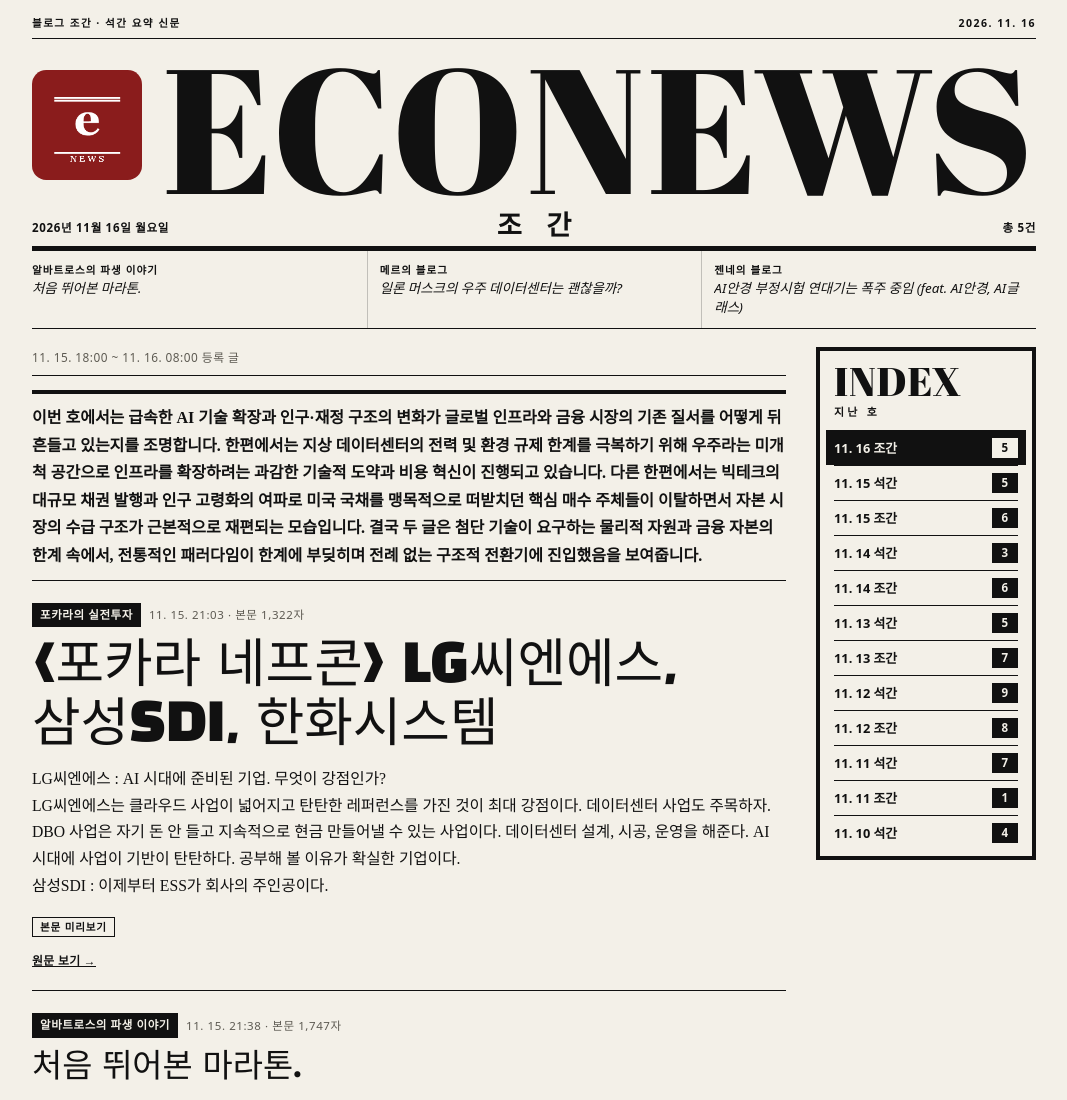
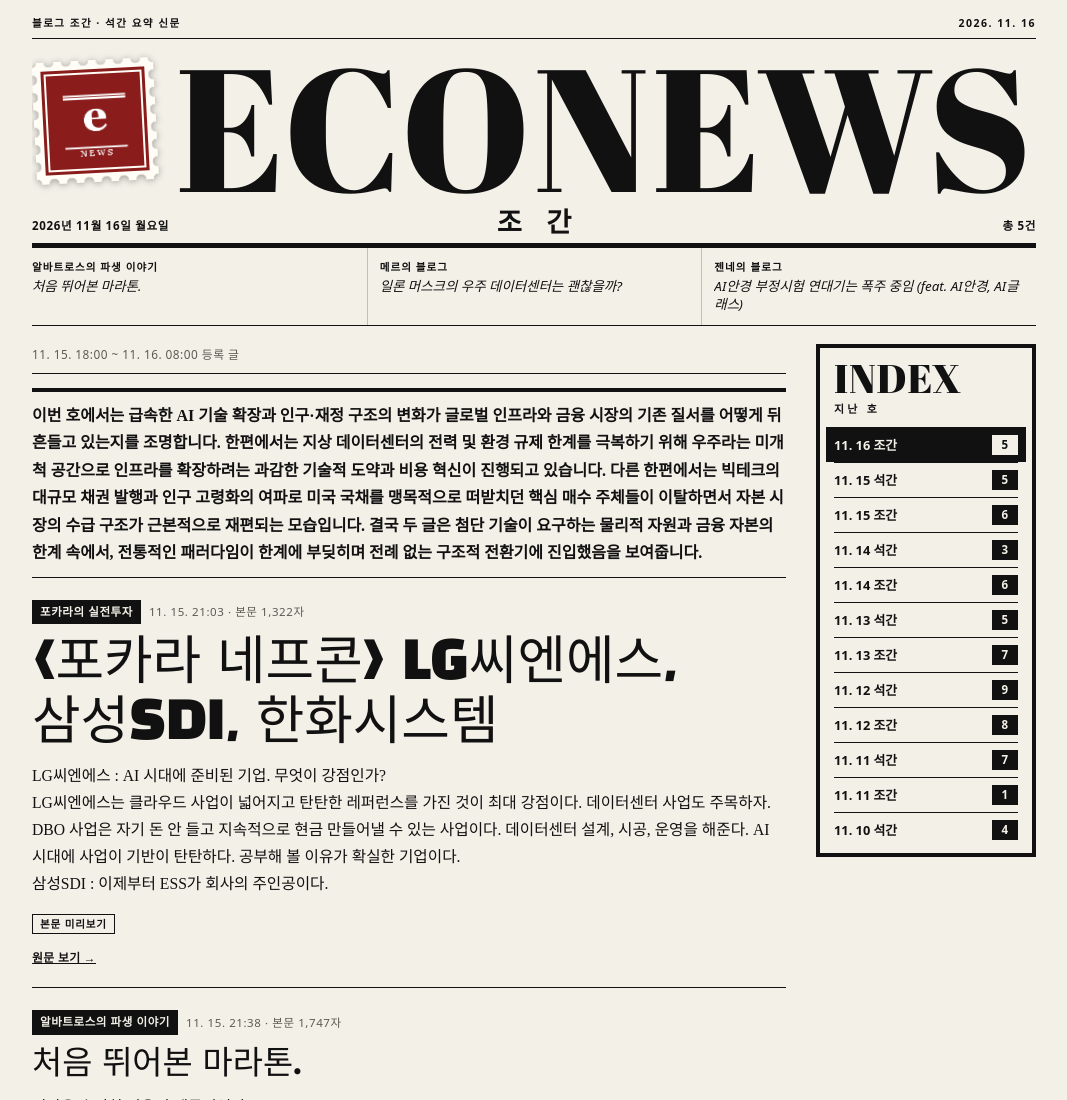
Before and after one commit to todosmate/econews, a plain HTML site: page docs/index.html in a window 1280 px wide. Shown: the top 1100 px of the page, without its empty margins (106-1173 px from the left). Drawn offline with Linux system fonts and the light colour scheme.

Commit message:
Masthead icon: postage-stamp perforated border

```diff
--- a/docs/index.html
+++ b/docs/index.html
@@ -36,8 +36,12 @@
   .masthead h1 { display:inline-block; margin:.04em 0 0; white-space:nowrap; font-weight:400;
                  font-family:"Abril Fatface","Bodoni MT Black","Didot","Georgia",serif;
                  font-size:17vw; line-height:.92; letter-spacing:.015em; text-transform:uppercase; }
-  .masthead .home { display:inline-block; margin-right:.12em; vertical-align:.08em; line-height:0; }
-  .masthead .home img { width:.62em; height:.62em; border-radius:.08em; display:block; }
+  /* 우표 테두리: 여백(종이) 위에 격자 구멍을 뚫고, 가운데는 이미지가 덮어 가장자리만 톱니 모양이 남음 */
+  .masthead .home { display:inline-block; margin-right:.12em; vertical-align:.06em; line-height:0;
+                    padding:.05em;
+                    background:radial-gradient(circle at .05em .05em, transparent .028em, #fffdf6 .031em) -.05em -.05em / .1em .1em;
+                    filter:drop-shadow(0 .01em .02em rgba(0,0,0,.35)); transform:rotate(-3deg); }
+  .masthead .home img { width:.6em; height:.6em; display:block; outline:.012em solid #fffdf6; outline-offset:-.03em; }
   .edition { display:grid; grid-template-columns:1fr auto 1fr; align-items:end; gap:10px;
              padding:2px 0 8px; border-bottom:5px solid var(--ink);
              font-size:.72rem; font-weight:700; letter-spacing:.06em; }
```
